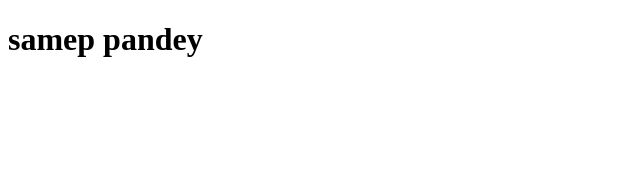
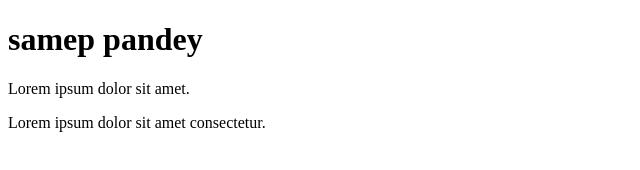
Before and after one commit to sameep4/project, a plain HTML site: page index.html in a window 1280 px wide. Shown: the whole page, without its empty margins (0-640 px from the left). Drawn offline with Linux system fonts and the light colour scheme.

Commit message:
dusra commit

```diff
--- a/index.html
+++ b/index.html
@@ -7,5 +7,7 @@
 </head>
 <body>
     <h1>samep pandey</h1>
+    <p>Lorem ipsum dolor sit amet.</p>
+    <p>Lorem ipsum dolor sit amet consectetur.</p>
 </body>
 </html>
```
